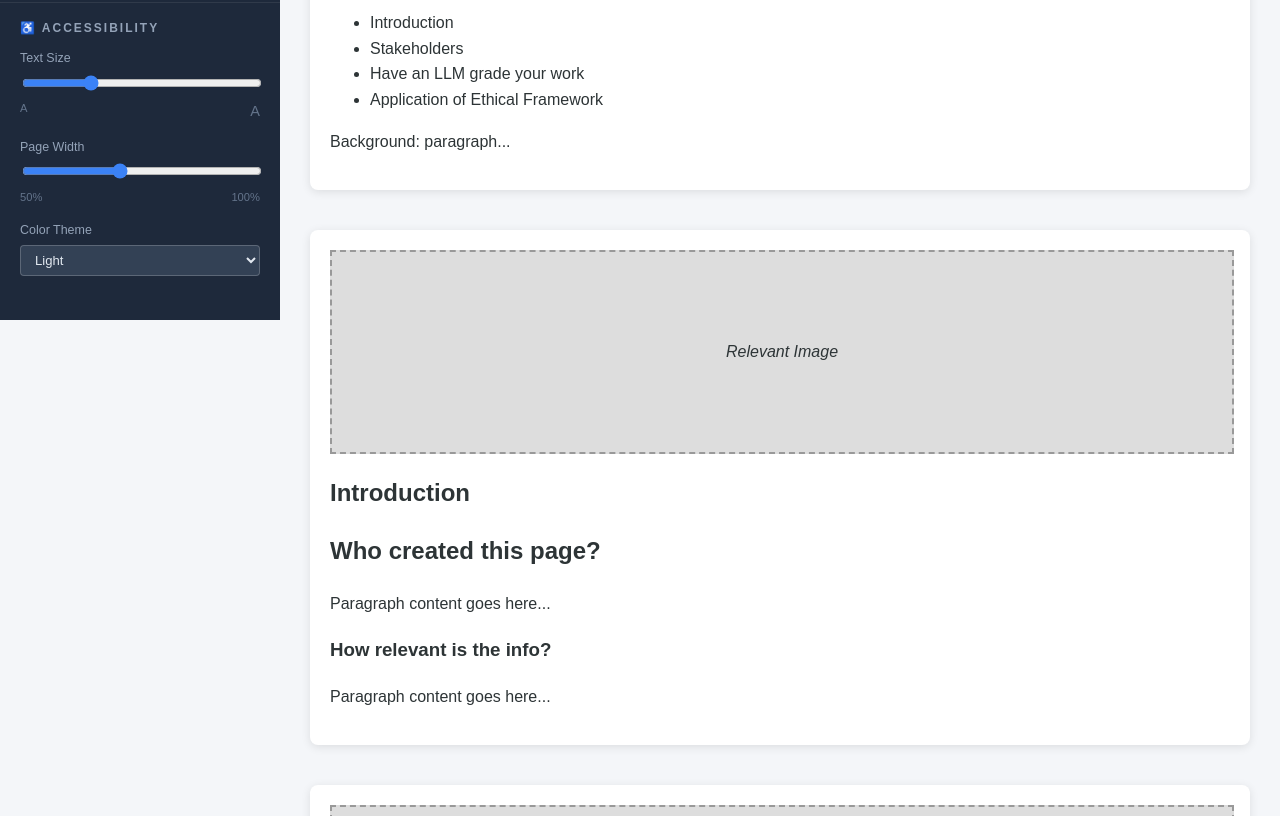
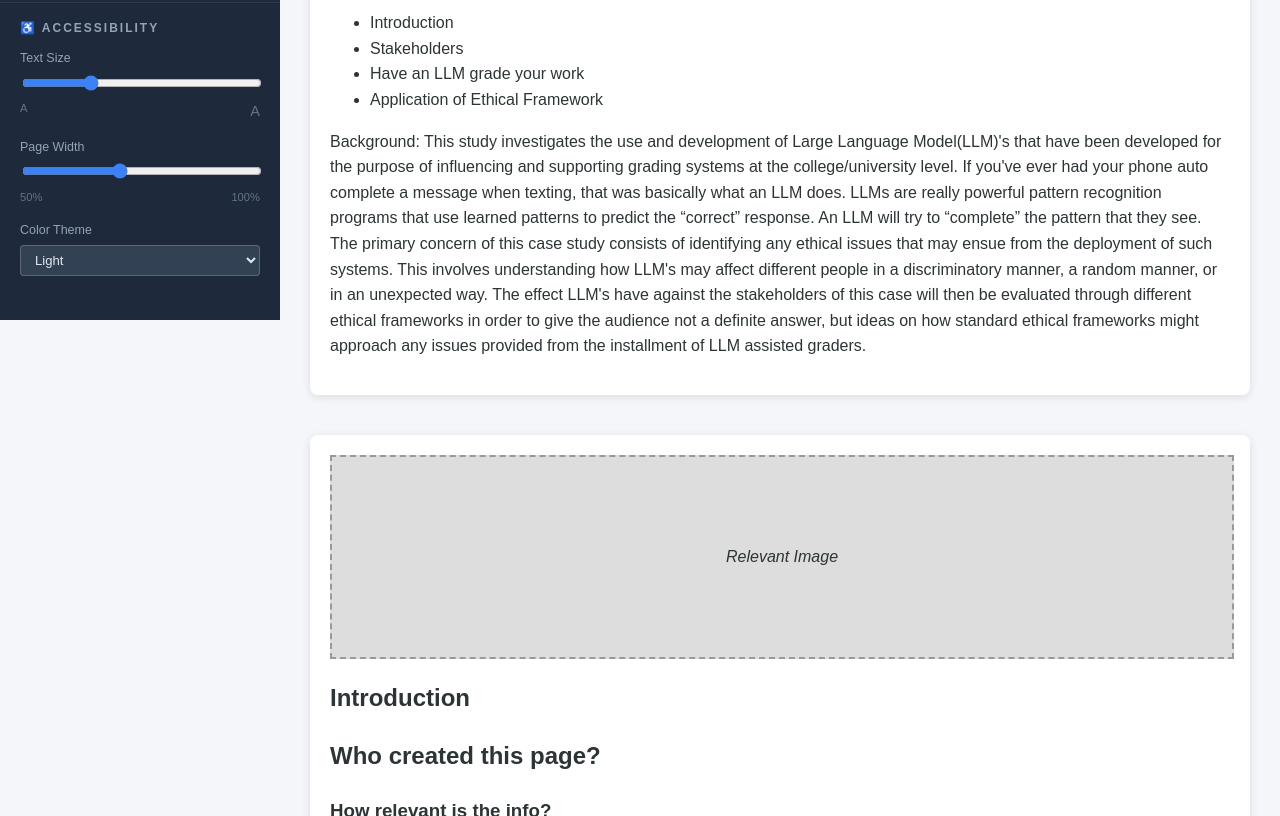
Before and after one commit to nunema1/EthicsFinalProject, a plain HTML site: page frontend/index.html in a window 1280 px wide. Shown: the part 480-1296 px from the top of the page. Drawn offline with Linux system fonts and the light colour scheme.

Commit message:
intro paragraph

```diff
--- a/frontend/index.html
+++ b/frontend/index.html
@@ -73,14 +73,23 @@
                     <li>Have an LLM grade your work</li>
                     <li>Application of Ethical Framework</li>
                 </ul>
-                <p class="background-text">Background: paragraph...</p>
+                <p class="background-text">Background:
+                    This study investigates the use and development of Large Language Model(LLM)'s that have been developed for the purpose of influencing and supporting grading systems at the college/university level.
+                    If you've ever had your phone auto complete a message when texting, that was basically what an LLM does.
+                    LLMs are really powerful pattern recognition programs that use learned patterns to predict the “correct” response.
+                    An LLM will try to “complete” the pattern that they see.
+                    The primary concern of this case study consists of identifying any ethical issues that may ensue from the deployment of such systems.
+                    This involves understanding how LLM's may affect different people in a discriminatory manner, a random manner, or in an unexpected way.
+                    The effect LLM's have against the stakeholders of this case will then be evaluated through different ethical frameworks in order to give the audience not a definite answer,
+                    but ideas on how standard ethical frameworks might approach any issues provided from the installment of LLM assisted graders.
+                </p>
             </section>
 
             <section id="intro">
                 <div class="image-placeholder">Relevant Image</div>
                 <h1>Introduction</h1>
                 <h2>Who created this page?</h2>
-                <p>Paragraph content goes here...</p>
+                <p> </p>
                 <h3>How relevant is the info?</h3>
                 <p>Paragraph content goes here...</p>
             </section>
```
